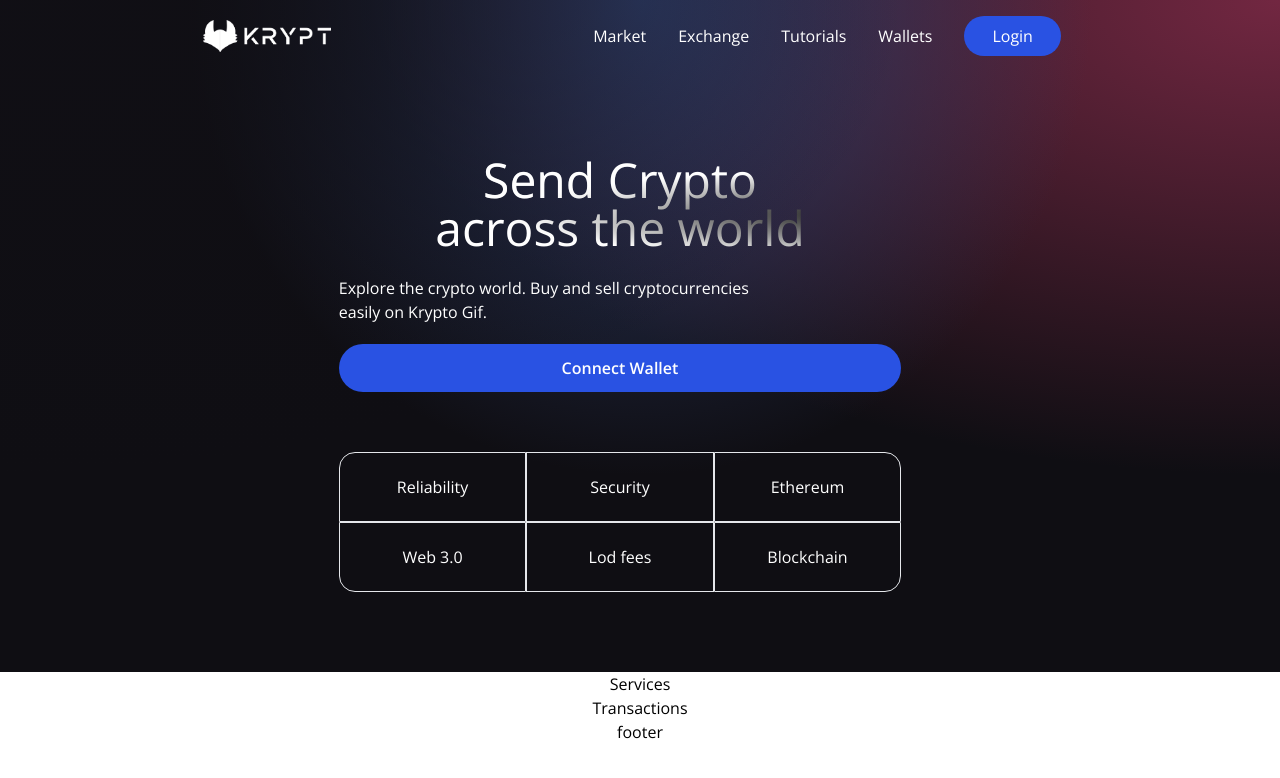
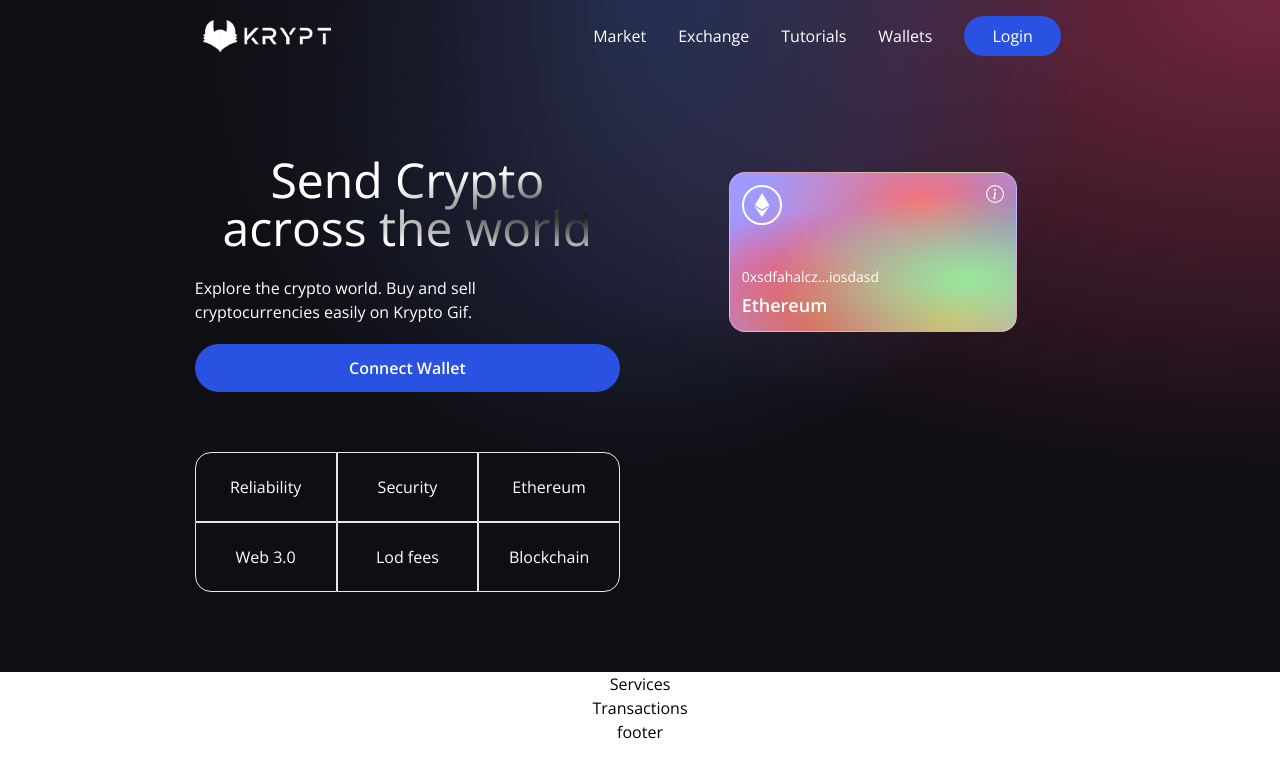
Before and after one commit to Color-Kat/kryptogifs-web3, a React (Vite) app in the folder client/: page / in a window 1280 px wide. Shown: the top 778 px of the page. Built offline with nearby package versions, Linux system fonts and the light colour scheme.

Commit message:
ethereum card

```diff
--- a/client/src/components/Welcome.jsx
+++ b/client/src/components/Welcome.jsx
@@ -58,7 +58,29 @@ const Welcome = () => {
                     </div>
                 </div>
 
+                <div className="flex flex-col flex-1 items-center justify-start w-full md:mt-0 mt-10">
+                    <div className="p-3 justify-end items-start flex-col rounded-xl h-40 sm:w-72 w-full my-5 eth-card white-glassmorphism">
+                        <div className="flex justify-between flex-col w-full h-full">
+                            <div className="flex justify-between items-start">
+                                <div className="w-10 h-10 rounded-full border-2 border-white flex justify-center items-center">
+                                    <SiEthereum fontSize={24} color="white"/>
+                                </div>
 
+                                <BsInfoCircle fontSize={18} color="white"/>
+                            </div>
+
+                            <div>
+                                <p className="text-white font-light text-sm text-left">
+                                    0xsdfahalcz...iosdasd
+                                </p>
+
+                                <p className="text-white font-semibold text-lg mt-1 text-left">
+                                    Ethereum
+                                </p>
+                            </div>
+                        </div>
+                    </div>
+                </div>
             </div>
         </div>
     );
```
